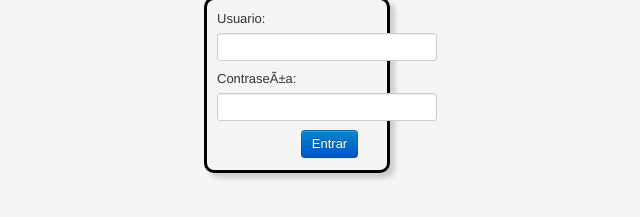
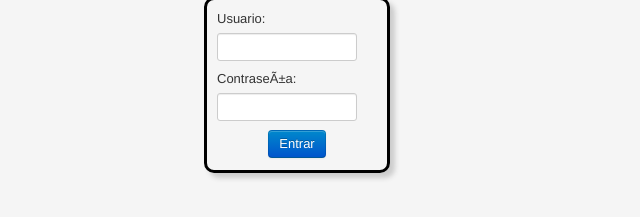
Before and after one commit to rix501/JurisOpus-Legacy, a website: page public/login.html in a window 1280 px wide. Shown: the part 43-260 px from the top of the page, without its empty margins (343-983 px from the left). Drawn offline with Linux system fonts and the light colour scheme.

Commit message:
fixed login screen

```diff
--- a/public/login.html
+++ b/public/login.html
@@ -57,13 +57,13 @@
             <div class="clearfix form-row">
                 <div class="form-cell">
                     <label for="username">Usuario:</label>
-                    <input class="span3" id="username" name="username" size="30" type="text">
+                    <input class="span2" id="username" name="username" size="30" type="text">
                 </div>
             </div>
             <div class="clearfix form-row">
                 <div class="form-cell">
                     <label for="password">Contraseña:</label>
-                    <input class="span3" id="password" name="password" size="30" type="password">
+                    <input class="span2" id="password" name="password" size="30" type="password">
                 </div>
             </div>
             <div class="clearfix submit-btns">
```
